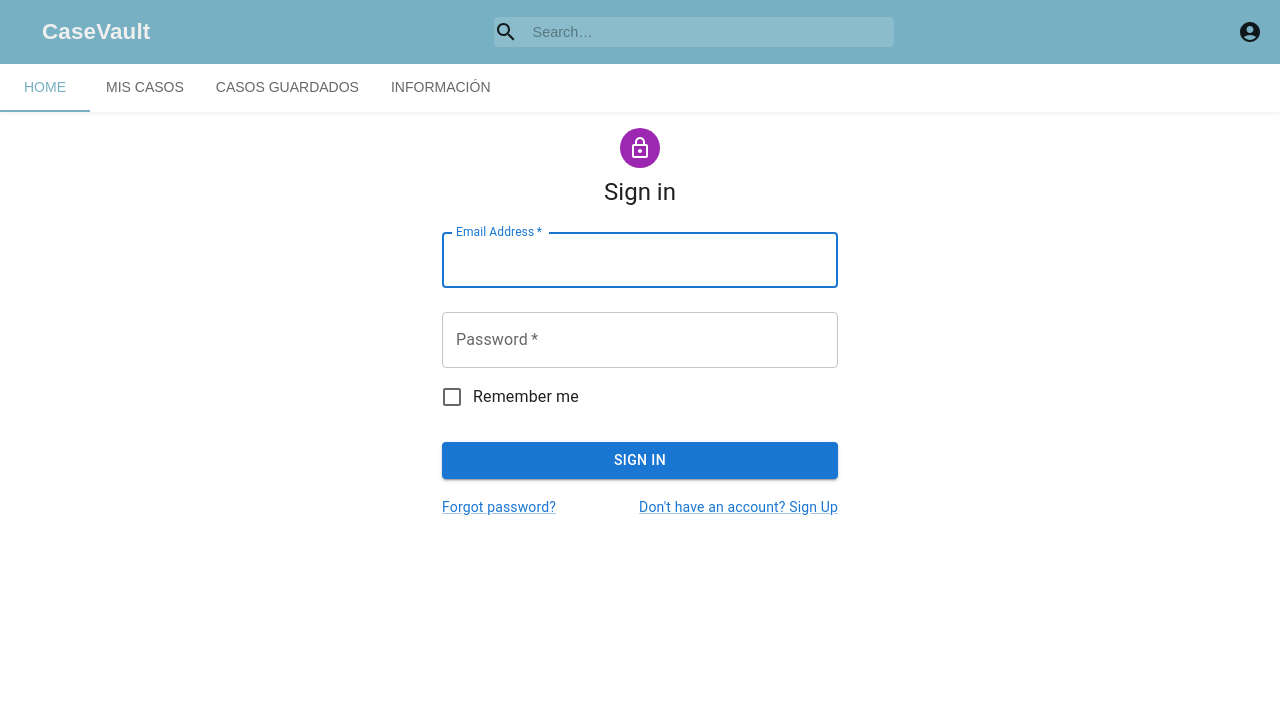
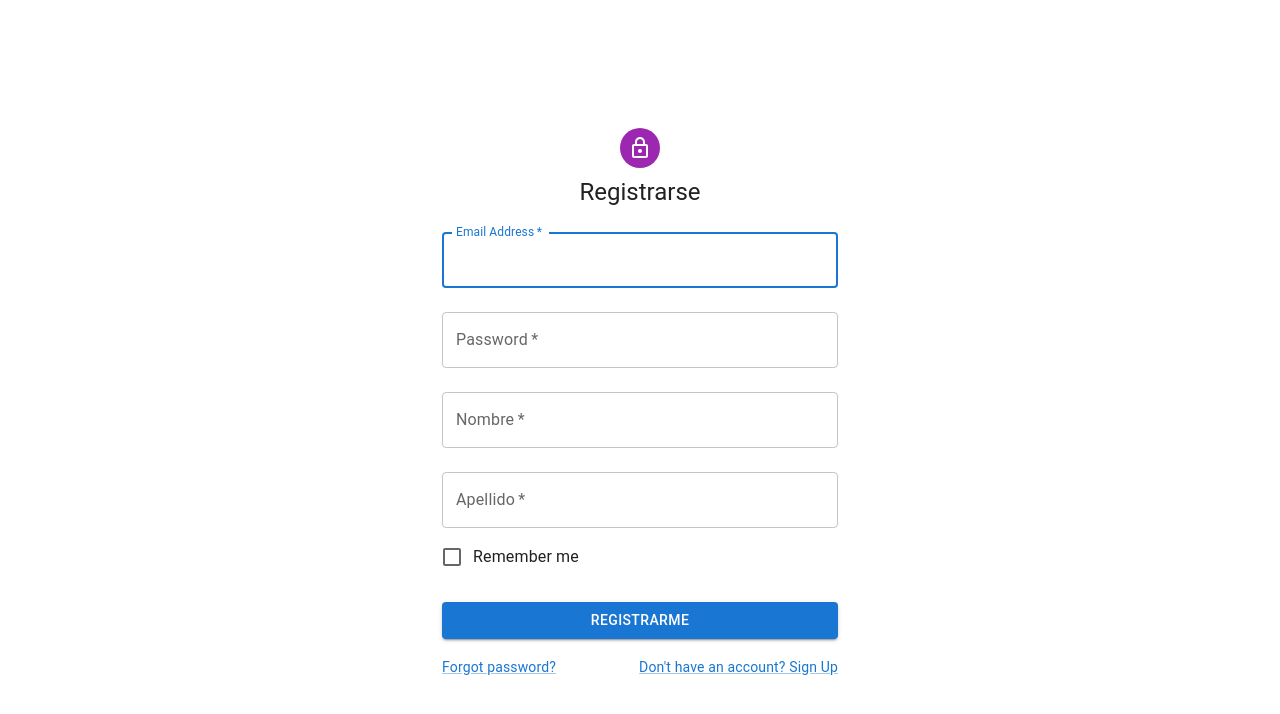
Before and after one commit to EthicApp-Development/casevault-main, a React (Vite) app in the folder frontend/: page /login in a window 1280 px wide. Shown: the top 714 px of the page. Built offline with nearby package versions, Linux system fonts and the light colour scheme.

Commit message:
feat: when logged in, redirect to Home

```diff
--- a/frontend/src/App.jsx
+++ b/frontend/src/App.jsx
@@ -22,7 +22,7 @@ function App() {
       <AppContext.Provider value={{
 
       }}>
-        {pathname !== "/login/" && <Navbar />}
+        {pathname !== "/login/" && pathname !== "/login" && <Navbar />}
         <Box marginTop={20}>
           <Routes>
             <Route path="/home" element={<Home />} />
--- a/frontend/src/Home.jsx
+++ b/frontend/src/Home.jsx
@@ -5,7 +5,7 @@ import { styled } from '@mui/material/styles';
 import { useNavigate } from "react-router-dom";
 import axios from "axios";
 import getCurrentUser from './Hooks/GetUser';
-
+import { Navigate } from 'react-router-dom';
 const CASES_API = import.meta.env.VITE_API_CASES_URL;
 
 const BackgroundBox = styled(Box)({
@@ -27,6 +27,7 @@ export default function Home() {
     const [cases, setCases] = useState([]);
     const navigate = useNavigate();
     const currentUser = getCurrentUser()
+    const [authenticated, setauthenticated] = useState(null);
 
     useEffect(() => {
         const fetchCases = async () => {
@@ -37,6 +38,10 @@ export default function Home() {
             } catch (error) {
                 console.log(error);
             }
+            const loggedInUser = localStorage.getItem("authenticated");
+            if (loggedInUser) {
+              setauthenticated(loggedInUser);
+            }
         };
         fetchCases();
     }, []);
@@ -44,8 +49,11 @@ export default function Home() {
     const handleCreateCase = () => {
         navigate("/create_case/text")
     }
+    if (!authenticated) {
+        <Navigate replace to="/login" />;
+        } else {
+        return (
 
-    return (
             <Container maxWidth="xl">
                 <BackgroundBox>
                     <img
@@ -68,3 +76,4 @@ export default function Home() {
             </Container>
         );
     }
+}
--- a/frontend/src/Session/Login.jsx
+++ b/frontend/src/Session/Login.jsx
@@ -1,4 +1,5 @@
-import * as React from 'react';
+import React, { useState } from 'react';
+import { redirect } from 'react-router-dom';
 import Avatar from '@mui/material/Avatar';
 import Button from '@mui/material/Button';
 import CssBaseline from '@mui/material/CssBaseline';
@@ -13,19 +14,19 @@ import Typography from '@mui/material/Typography';
 import Container from '@mui/material/Container';
 import { createTheme, ThemeProvider } from '@mui/material/styles';
 import { authLogin } from '../API/login';
+import { useNavigate } from 'react-router-dom';
 const defaultTheme = createTheme();
 
 export default function Login() {
+    const navigate = useNavigate();
 
     const handleSubmit = async (event) => {
         try {
-
             event.preventDefault();
             const data = new FormData(event.currentTarget);
             const params = { "email": data.get("email"), "password": data.get("password") };
             const response = await authLogin({ user: params });
-            console.log("RESPUESTA")
-            console.log(response.data.data)
+
             const account = {
                 id: response.data.data.id,
                 email: response.data.data.email,
@@ -33,6 +34,9 @@ export default function Login() {
             };
 
             localStorage.setItem("account", JSON.stringify(account));
+            localStorage.setItem("authenticated", true)
+
+            navigate("/home");
         } catch (error) {
             console.error("Error during authentication:", error);
         }
@@ -54,7 +58,7 @@ export default function Login() {
                         <LockOutlinedIcon />
                     </Avatar>
                     <Typography component="h1" variant="h5">
-                        Sign in
+                        Registrarse
                     </Typography>
                     <Box component="form" onSubmit={handleSubmit} noValidate sx={{ mt: 1 }}>
                         <TextField
@@ -77,6 +81,22 @@ export default function Login() {
                             id="password"
                             autoComplete="current-password"
                         />
+                        <TextField
+                            margin="normal"
+                            required
+                            fullWidth
+                            name="first_name"
+                            label="Nombre"
+                            id="first_name"
+                        />
+                        <TextField
+                            margin="normal"
+                            required
+                            fullWidth
+                            name="last_name"
+                            label="Apellido"
+                            id="last_name"
+                        />
                         <FormControlLabel
                             control={<Checkbox value="remember" color="primary" />}
                             label="Remember me"
@@ -87,7 +107,7 @@ export default function Login() {
                             variant="contained"
                             sx={{ mt: 3, mb: 2 }}
                         >
-                            Sign In
+                            Registrarme
                         </Button>
                         <Grid container>
                             <Grid item xs>
```
Also changed, not shown: 2 other files (tests, documents, lock files or other folders). Lines whose indentation alone changed are shown as unchanged.
